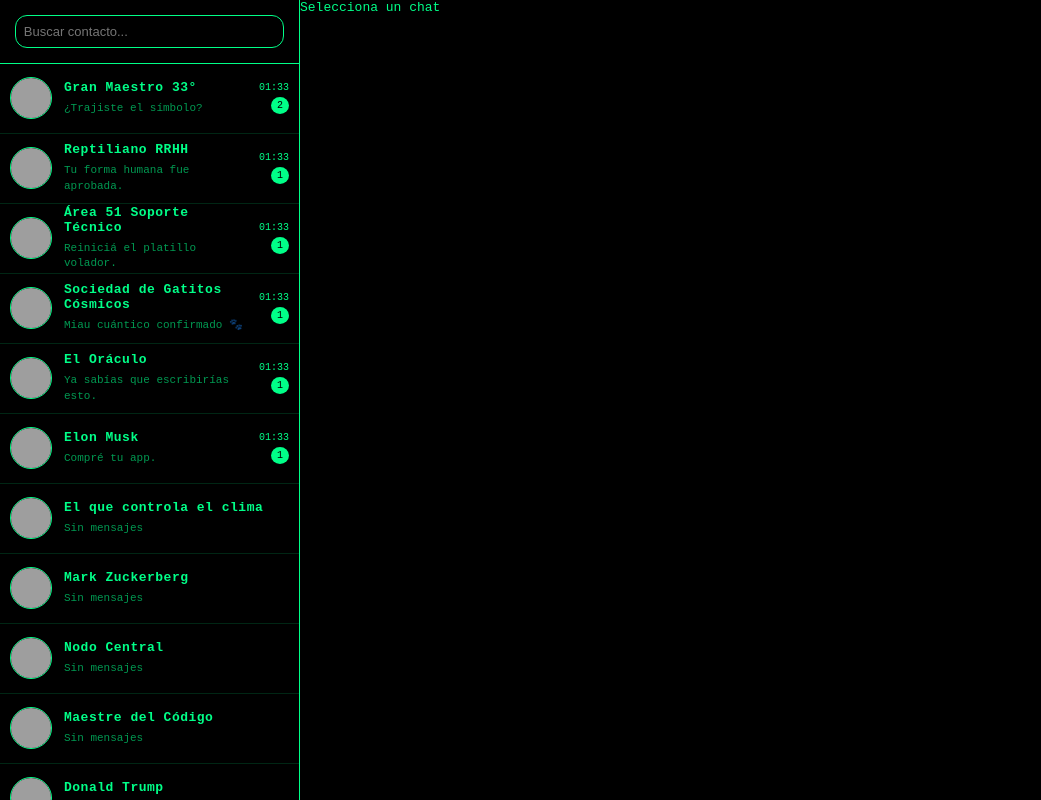
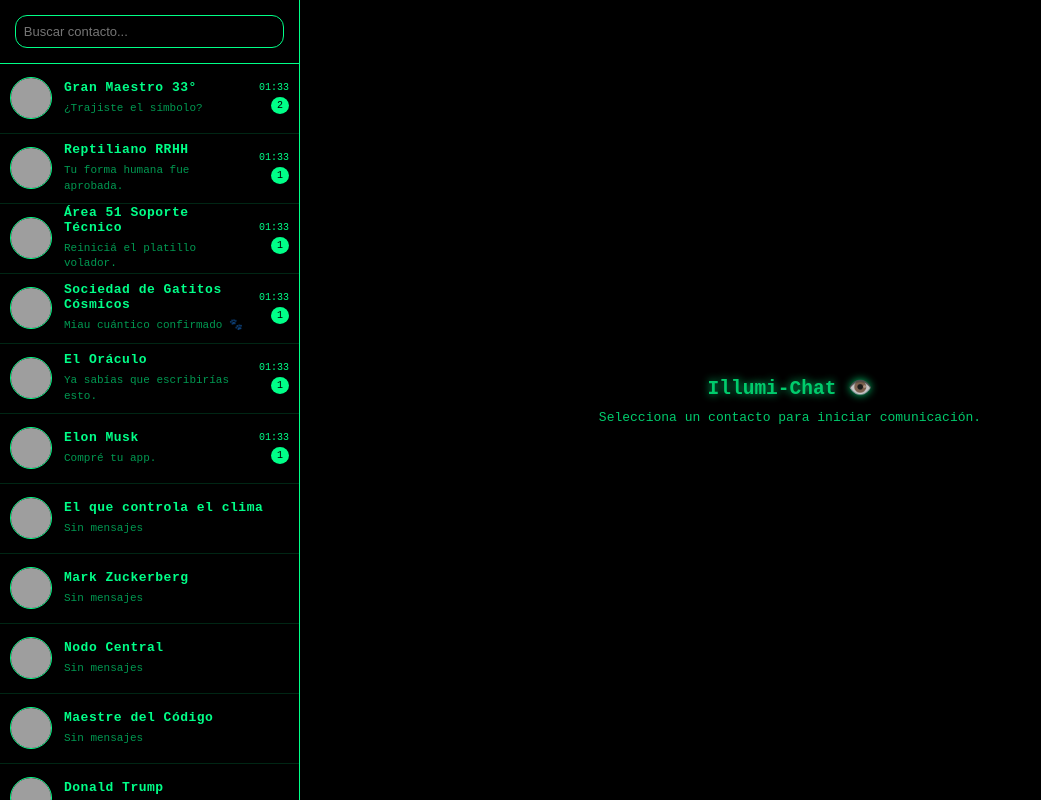
Before and after one commit to tomasezequiel3233/Final_Project_UTN, a React (Vite) app: page / in a window 1280 px wide. Shown: the whole page, without its empty margins (0-1041 px from the left). Built offline with nearby package versions, Linux system fonts and the light colour scheme; grey boxes are pictures that could not be loaded.

Commit message:
ultimos retoques visuales

```diff
--- a/src/App.jsx
+++ b/src/App.jsx
@@ -28,10 +28,8 @@ export default function App() {
   if (isLoading) {
     return (
       <div className="loading-screen">
-        <div className="matrix-bg"></div>
-
         <div className="terminal-box">
-          <p className="scan-text">Escaneando rostro...</p>
+          <p>Escaneando rostro...</p>
 
           <div className="progress-bar">
             <div
@@ -58,7 +56,12 @@ export default function App() {
         <Routes>
           <Route
             path="/"
-            element={<div className="welcome">Selecciona un chat</div>}
+            element={
+              <div className="welcome-screen">
+                <h2>Illumi-Chat 👁️</h2>
+                <p>Selecciona un contacto para iniciar comunicación.</p>
+              </div>
+            }
           />
           <Route
             path="/chat/:id"
--- a/src/Components/Chat.jsx
+++ b/src/Components/Chat.jsx
@@ -4,8 +4,9 @@ import { ChatContext } from "../Context/ChatContext";
 import contacts from "../Data/contacts";
 
 export default function Chat() {
+
   const { id } = useParams();
-  const { messages, sendMessage, markAsRead } = useContext(ChatContext);
+  const { messages, sendMessage, markAsRead, typing } = useContext(ChatContext);
 
   const [input, setInput] = useState("");
   const messagesEndRef = useRef(null);
@@ -16,14 +17,14 @@ export default function Chat() {
     (contact) => contact.id === id
   );
 
-  //  Marcar como leído cuando cambia el chat
+  // Marcar como leído al entrar
   useEffect(() => {
     if (id) {
       markAsRead(id);
     }
   }, [id]);
 
-  //  Marcar como leído SOLO si hay mensajes no leídos
+  // Marcar como leído si llegan nuevos mensajes
   useEffect(() => {
     if (!id) return;
 
@@ -36,7 +37,7 @@ export default function Chat() {
     }
   }, [chatMessages]);
 
-  //  Scroll automático
+  // Scroll automático
   useEffect(() => {
     messagesEndRef.current?.scrollIntoView({ behavior: "smooth" });
   }, [chatMessages]);
@@ -59,7 +60,9 @@ export default function Chat() {
           />
           <div className="chat-header-info">
             <h3>{currentContact.name}</h3>
-            <span className="status">En línea</span>
+            <span className="status">
+              {typing === id ? "Escribiendo..." : "En línea"}
+            </span>
           </div>
         </div>
       )}
--- a/src/Context/ChatContext.jsx
+++ b/src/Context/ChatContext.jsx
@@ -1,8 +1,15 @@
-import { createContext, useState } from "react";
+import { createContext, useState, useEffect } from "react";
 
 export const ChatContext = createContext();
 
 export const ChatProvider = ({ children }) => {
+
+  const getCurrentTime = () => {
+    const now = new Date();
+    const hours = String(now.getHours()).padStart(2, "0");
+    const minutes = String(now.getMinutes()).padStart(2, "0");
+    return `${hours}:${minutes}`;
+  };
 
   const createMessage = (text, sender, read = false) => ({
     text,
@@ -12,14 +19,7 @@ export const ChatProvider = ({ children }) => {
     read,
   });
 
-  const getCurrentTime = () => {
-    const now = new Date();
-    const hours = String(now.getHours()).padStart(2, "0");
-    const minutes = String(now.getMinutes()).padStart(2, "0");
-    return `${hours}:${minutes}`;
-  };
-
-  const [messages, setMessages] = useState({
+  const initialData = {
     "33": [
       createMessage("El ritual comienza pronto.", "other"),
       createMessage("¿Trajiste el símbolo?", "other"),
@@ -49,7 +49,19 @@ export const ChatProvider = ({ children }) => {
     Daddy: [],
     Sombra: [],
     Profetista: [],
+  };
+
+  const [messages, setMessages] = useState(() => {
+    const saved = localStorage.getItem("illumi-chat");
+    return saved ? JSON.parse(saved) : initialData;
   });
+
+  const [typing, setTyping] = useState(null);
+
+  // Persistencia
+  useEffect(() => {
+    localStorage.setItem("illumi-chat", JSON.stringify(messages));
+  }, [messages]);
 
   const autoReplies = {
     "33": "El símbolo fue aceptado.",
@@ -80,6 +92,8 @@ export const ChatProvider = ({ children }) => {
       [chatId]: [...(prev[chatId] || []), myMessage],
     }));
 
+    setTyping(chatId);
+
     setTimeout(() => {
       setMessages((prev) => {
 
@@ -100,7 +114,10 @@ export const ChatProvider = ({ children }) => {
           [chatId]: [...updatedChat, reply],
         };
       });
-    }, 1000);
+
+      setTyping(null);
+
+    }, 1200);
   };
 
   const markAsRead = (chatId) => {
@@ -116,7 +133,7 @@ export const ChatProvider = ({ children }) => {
 
   return (
     <ChatContext.Provider
-      value={{ messages, sendMessage, markAsRead }}
+      value={{ messages, sendMessage, markAsRead, typing }}
     >
       {children}
     </ChatContext.Provider>
--- a/src/index.css
+++ b/src/index.css
@@ -167,6 +167,7 @@ body {
   padding: 10px 15px;
   border-bottom: 1px solid #00ff88;
   background-color: #000;
+  box-shadow: 0 0 10px rgba(0, 255, 136, 0.2);
 }
 
 .chat-avatar {
@@ -308,6 +309,64 @@ body {
   gap: 20px;
 }
 
+.typing-indicator {
+  padding: 5px 20px;
+  font-size: 0.8rem;
+  color: #00ff88;
+  opacity: 0.7;
+  animation: pulse 1s infinite;
+}
+
+@keyframes pulse {
+  0% { opacity: 0.3; }
+  50% { opacity: 1; }
+  100% { opacity: 0.3; }
+}
+
+.message {
+  animation: fadeInUp 0.25s ease;
+}
+
+@keyframes fadeInUp {
+  from {
+    opacity: 0;
+    transform: translateY(8px);
+  }
+  to {
+    opacity: 1;
+    transform: translateY(0);
+  }
+}
+
+::-webkit-scrollbar {
+  width: 6px;
+}
+
+::-webkit-scrollbar-thumb {
+  background-color: #00ff88;
+  border-radius: 3px;
+}
+
+.input-area input:focus {
+  box-shadow: 0 0 8px #00ff88;
+}
+
+.welcome-screen {
+  height: 100%;
+  display: flex;
+  flex-direction: column;
+  justify-content: center;
+  align-items: center;
+  color: #00ff88;
+  text-align: center;
+  opacity: 0.8;
+}
+
+.welcome-screen h2 {
+  margin-bottom: 10px;
+  text-shadow: 0 0 8px #00ff88;
+}
+
 /* ============================= */
 /* RESPONSIVE */
 /* ============================= */
```
